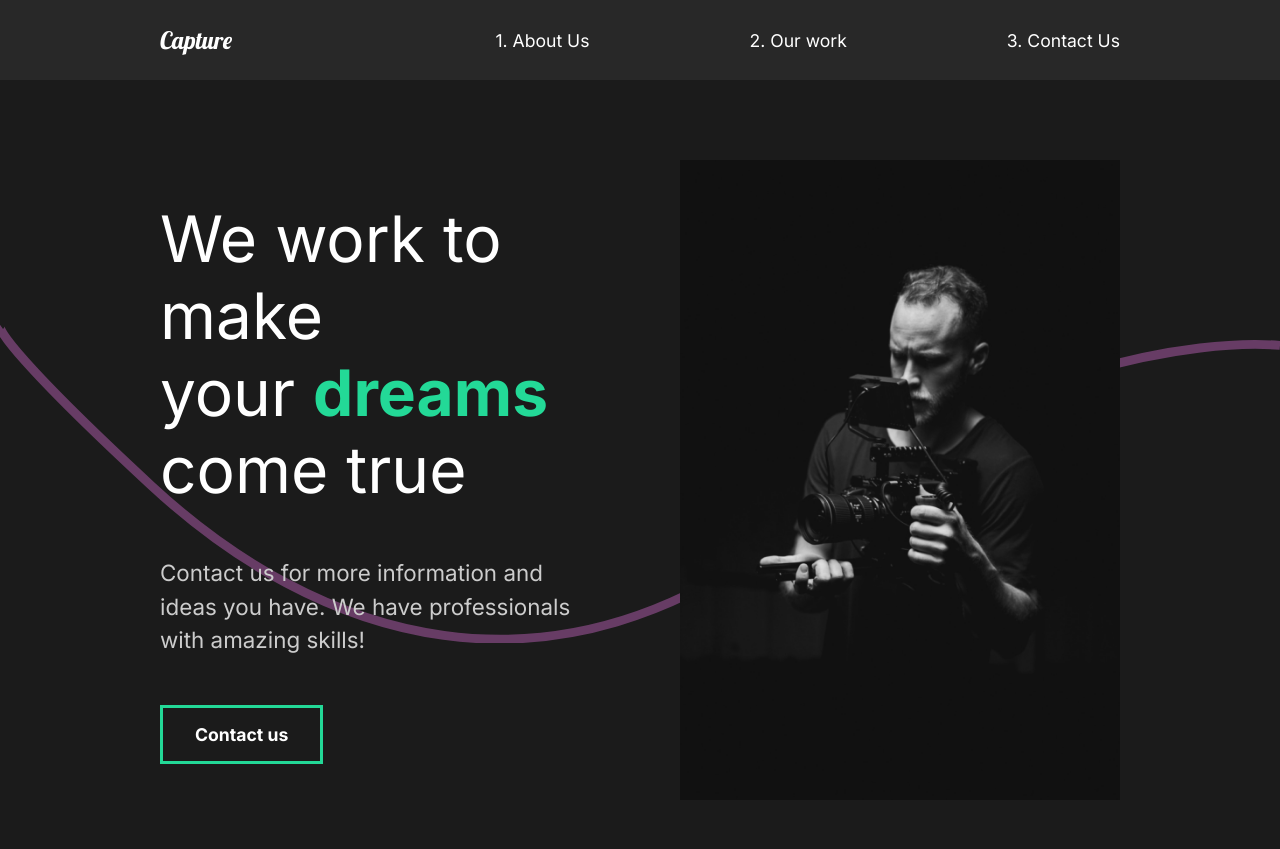
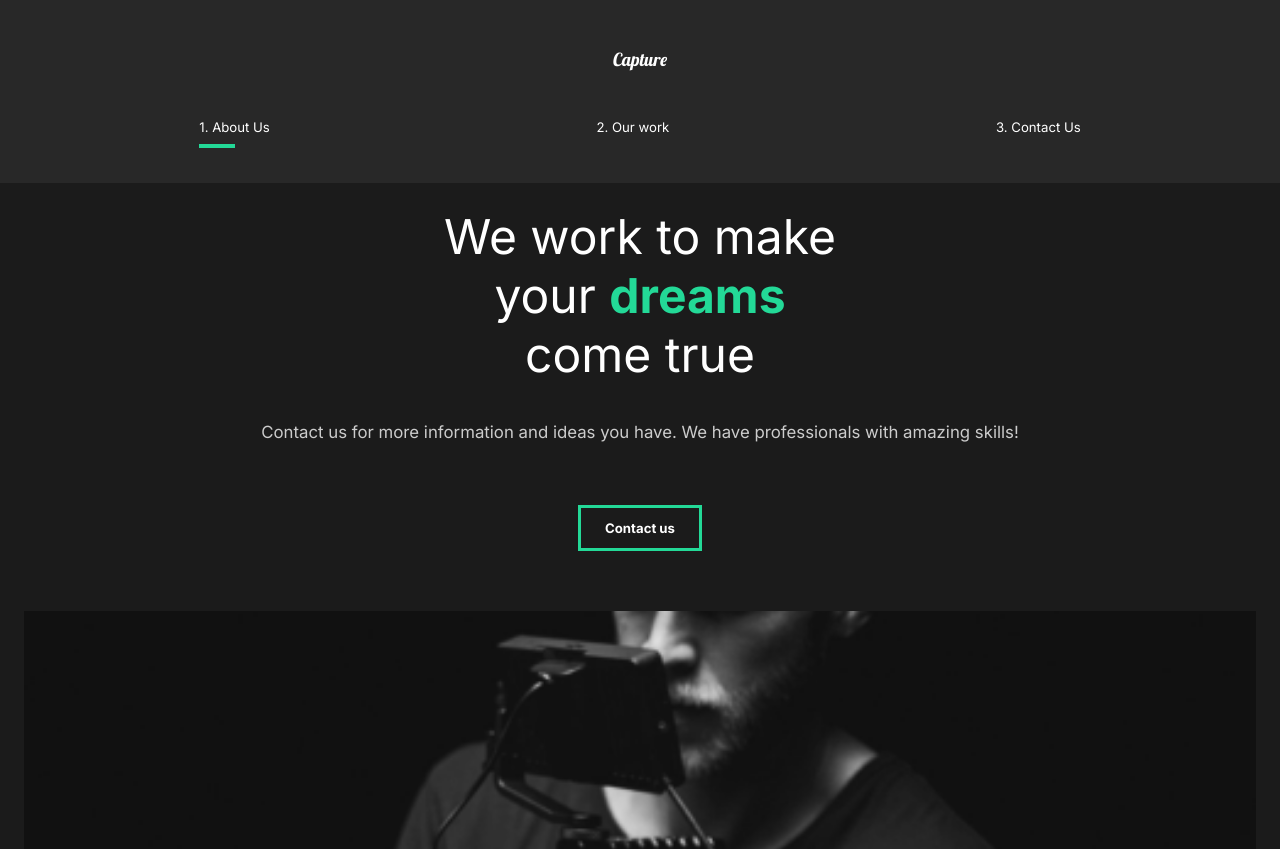
Before and after one commit to MadBones3/ReactPortofolioWebsite, a React (Create React App) app: page / in a window 1280 px wide. Shown: the top 849 px of the page. Built offline with nearby package versions, Linux system fonts and the light colour scheme.

Commit message:
@media and nav lines

```diff
--- a/src/components/GlobalStyle.js
+++ b/src/components/GlobalStyle.js
@@ -7,12 +7,19 @@
         box-sizing: border-box;
     }
 
+    html {
+        @media (max-width: 1700px) {
+            font-size: 75%;
+        }
+    }
+
     body {
         background-color: #1b1b1b;
         font-family: 'Inter', sans-serif;
         overflow-y: scroll;
         overflow-x: hidden;
     }
+
     button {
         cursor: pointer;
         font-weight: bold;
--- a/src/components/Nav.js
+++ b/src/components/Nav.js
@@ -1,8 +1,11 @@
 import React from 'react';
 import styled from 'styled-components';
 import {Link} from 'react-router-dom';
+import {motion} from 'framer-motion';
+import { useLocation } from 'react-router';
 
 const Nav = () => {
+    const {pathname} = useLocation();
     return(
         <StyledNav>
             <h1>
@@ -11,12 +14,15 @@
             <ul>
                 <li>
                     <Link to="/">1. About Us</Link>
+                    <Line transition={{duration: 0.75}} initial={{width: '0%'}} animate={{width: pathname === '/' ? '50%' : '0%'}} />
                 </li>
                 <li>
                     <Link to="/work">2. Our work</Link>
+                    <Line transition={{duration: 0.75}} initial={{width: '0%'}} animate={{width: pathname === '/work' ? '50%' : '0%'}} />
                 </li>
                 <li>
                     <Link to="/contact">3. Contact Us</Link>
+                    <Line transition={{duration: 0.75}} initial={{width: '0%'}} animate={{width: pathname === '/contact' ? '50%' : '0%'}} />
                 </li>
             </ul>
         </StyledNav>
@@ -31,6 +37,9 @@
     align-items: center;
     padding: 1rem 10rem;
     background-color: #282828;
+    position: sticky;
+    top: 0;
+    z-index: 10;
     a {
         color: #fff;
         text-decoration: none;
@@ -48,7 +57,34 @@
         font-size: 1.5rem;
         font-weight: lighter
     }
+    @media (max-width: 1300px) {
+        flex-direction: column;
+        padding: 2rem 1rem;
+        #logo {
+            margin: 2rem;
+            display: inline-block;
+        }
+        ul {
+            padding: 2rem;
+            justify-content: space-around;
+            width: 100%;
+            li {
+                padding: 0;
+            }
+        }
+    }
+`;
 
+const Line = styled(motion.div)`
+    height: 0.3rem;
+    background: #23d997;
+    width: 0%;
+    position: absolute;
+    bottom: -80%;
+    left: 60%;
+    @media (max-width: 1300px) {
+        left: 0%;
+    }
 `;
 
 export default Nav;
--- /dev/null
+++ b/src/components/ScrollTop.js
@@ -0,0 +1,15 @@
+import { useEffect } from "react";
+import { useLocation } from "react-router";
+
+// Pull user to top of pg when change links
+const ScrollTop = () => {
+    const {pathname} = useLocation();
+    useEffect(() => {
+        window.scroll({
+            top: 0,
+            left: 0
+        })
+    }, [pathname])
+    return null;
+}
+export default ScrollTop;
--- a/src/components/ServicesSection.js
+++ b/src/components/ServicesSection.js
@@ -68,6 +68,9 @@
 const Cards = styled.div`
     display: flex;
     flex-wrap: wrap;
+    @media (max-width: 1300px) {
+        justify-content: center;
+    }
     .card {
         flex-basis: 20rem;
         .icon {
--- a/src/components/useScroll.js
+++ b/src/components/useScroll.js
@@ -3,7 +3,7 @@
 
 export const useScroll = () => {
     const controls = useAnimation();
-    const [element,view] = useInView({threshold: 0.5});
+    const [element,view] = useInView({threshold: 0.3});
     if(view) {
         controls.start('show');
     } else {
--- a/src/pages/AboutUs.js
+++ b/src/pages/AboutUs.js
@@ -3,6 +3,7 @@
 import AboutSection from '../components/AboutSection';
 import ServiceSection from '../components/ServicesSection';
 import FaqSection from '../components/FaqSection';
+import ScrollTop from '../components/ScrollTop';
 //animations
 import { motion } from 'framer-motion';
 import { pageAnimation } from '../Animation'
@@ -13,6 +14,7 @@
         <AboutSection/>
         <ServiceSection/>
         <FaqSection/>
+        <ScrollTop />
     </motion.div>
     )
 }
--- a/src/pages/ContactUs.js
+++ b/src/pages/ContactUs.js
@@ -40,11 +40,18 @@
     padding: 5rem 10rem;
     color: #353535;
     min-height: 90vh;
+    @media (max-width: 1300px) {
+        padding: 2rem 2rem;
+        font-size: 0.8rem;
+    }
 `;
 
 const Title = styled.div`
     margin-bottom: 4rem;
     color: #000;
+    @media (max-width: 1300px) {
+        margin-top: 5rem;
+    }
 `;
 
 const Hide = styled.div`
--- a/src/pages/MovieDetail.js
+++ b/src/pages/MovieDetail.js
@@ -40,6 +40,7 @@
 
 const Details = styled(motion.div)`
     color: #fff;
+
 `;
 const ImageDisplay = styled.div`
   min-height: 50vh;
@@ -47,6 +48,10 @@
       width: 100%;
       height: 100vh;
       object-fit: cover;
+        @media (max-width: 1300px) {
+            object-fit: contain;
+            height: auto;
+        }
   }
 `;
 const HeadLine = styled.div`
@@ -71,9 +76,17 @@
     align-items: center;
     justify-content: space-around;
     margin: 5rem 10rem;
+    @media (max-width: 1300px) {
+        padding: 2rem 2rem;
+        display: block;
+        margin: 1rem;
+    }
 `;
 const StyledAward = styled.div`
     padding: 5rem;
+    @media (max-width: 1300px) {
+        padding: 0.5rem
+    }
     h3 {
         font-size: 2rem;
     }
--- a/src/pages/OurWork.js
+++ b/src/pages/OurWork.js
@@ -2,6 +2,8 @@
 import styled from 'styled-components';
 import {Link} from 'react-router-dom';
 import {useScroll} from '../components/useScroll';
+import ScrollTop from '../components/ScrollTop';
+
 //images
 import athlete from '../img/athlete-small.png';
 import theracer from '../img/theracer-small.png';
@@ -45,6 +47,7 @@
                     <img src={goodtimes} alt="goodtimes" />
                 </Link>
             </Movie>
+            <ScrollTop />
         </Work>
     )
 }
@@ -55,6 +58,9 @@
     padding: 5rem 10rem;
     h2 {
         padding: 1rem 0rem;
+    }
+    @media (max-width: 1300px) {
+        padding: 2rem 2rem;
     }
 `;
 const Movie = styled(motion.div)`
--- a/src/styles.js
+++ b/src/styles.js
@@ -8,6 +8,11 @@
     justify-content: space-between;
     padding: 5rem 10rem;
     color: #fff;
+    @media (max-width: 1300px) {
+        display: block;
+        padding: 2rem 2rem;
+        text-align: center;
+    }
 `;
 
 export const Description = styled.div`
@@ -16,6 +21,12 @@
     z-index: 2;
     h2 {
         font-weight: lighter;
+    }
+    @media (max-width: 1300px) {
+        padding: 0;
+        button {
+            margin: 2rem 0rem 5rem 0rem;
+        }
     }
 `;
 
```
